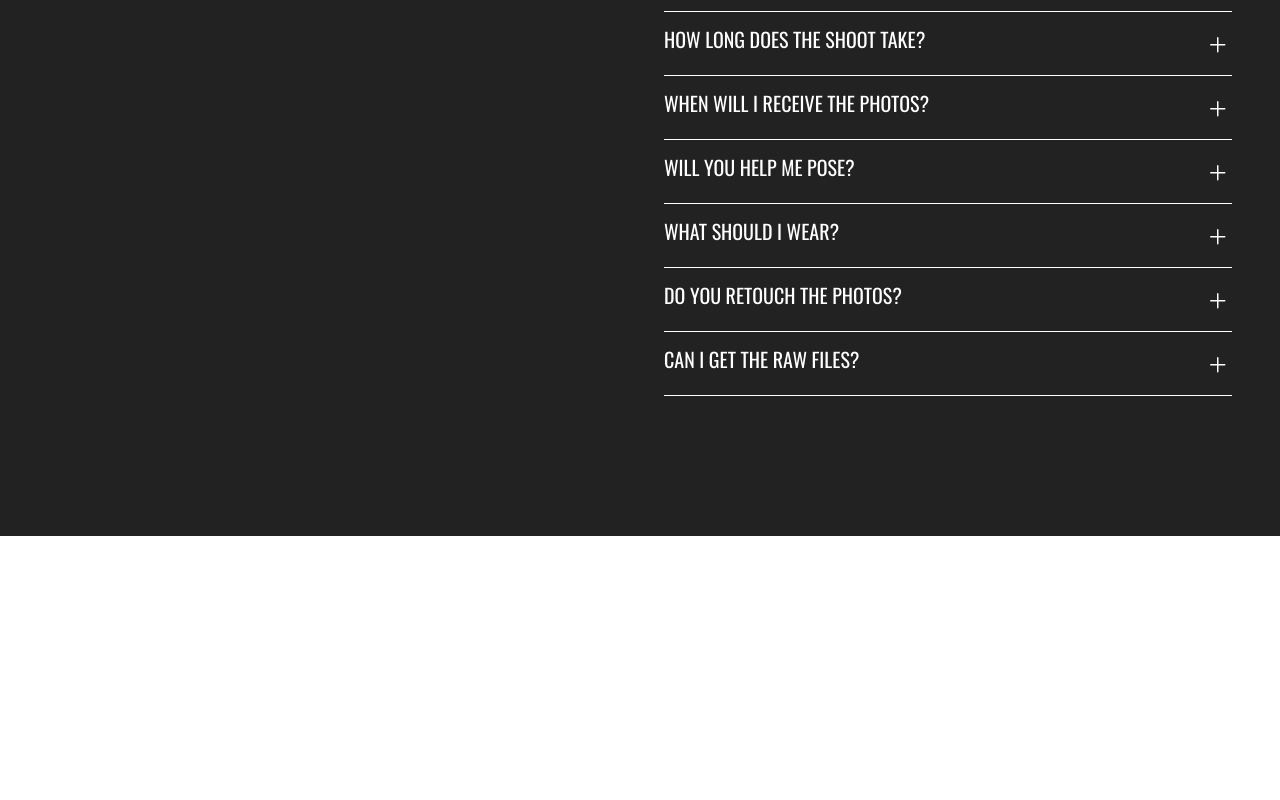
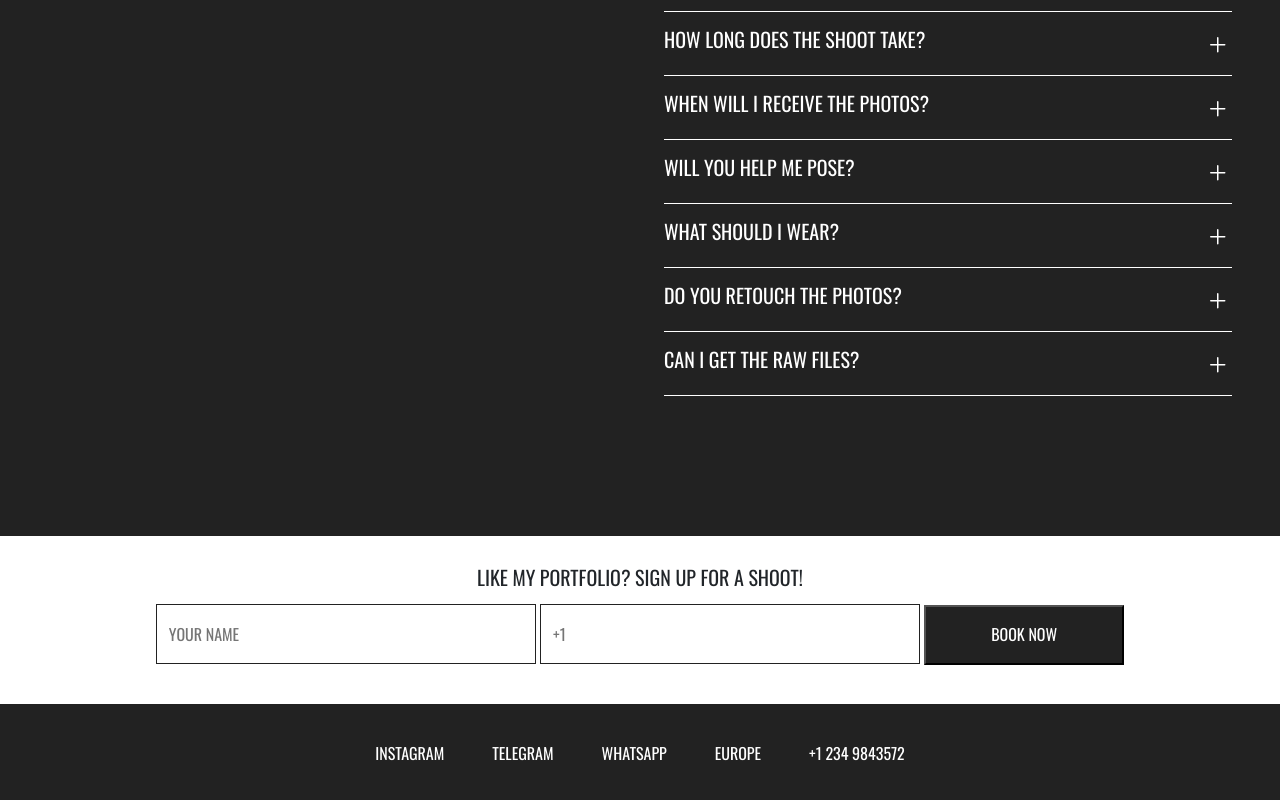
Before and after one commit to PolinaRomanchuk/portfolio, a React (Vite) app: page / in a window 1280 px wide. Shown: the part 3506-4306 px from the top of the page. Before the commit the page ends 4042 px from the top, so only its background shows below. Built offline with nearby package versions, Linux system fonts and the light colour scheme.

Commit message:
feat: create footer

```diff
--- /dev/null
+++ b/src/components/Footer/Connection.tsx
@@ -0,0 +1,48 @@
+import type { ReactElement } from 'react';
+
+const inputStyle = {
+  border: '1px solid #222',
+  padding: '0px 12px',
+  width: '380px',
+  height: '60px',
+  maxWidth: '380px',
+};
+
+const Connection = (): ReactElement => {
+  return (
+    <div
+      className="d-flex justify-content-center align-items-center flex-column gap-3"
+      style={{ height: '168px' }}
+    >
+      <div>
+        <h3 className="h3">Like my portfolio? Sign up for a shoot!</h3>
+      </div>
+      <div>
+        <input
+          style={inputStyle}
+          type="text"
+          placeholder="your name"
+          className="base"
+        />{' '}
+        <input
+          style={inputStyle}
+          type="text"
+          placeholder="+1"
+          className="base"
+        />{' '}
+        <button
+          style={{
+            padding: '0px 20px',
+            width: '200px',
+            height: '60px',
+            minWidth: '200px',
+            background: '#222',
+          }}
+        >
+          <span className="text-light base">book now</span>
+        </button>
+      </div>
+    </div>
+  );
+};
+export default Connection;
--- /dev/null
+++ b/src/components/Footer/Contact.tsx
@@ -0,0 +1,17 @@
+import type { ReactElement } from 'react';
+
+const Contact = (): ReactElement => {
+  return (
+    <div
+      className="bg-secondary text-light w-100 d-flex justify-content-center align-items-center gap-5"
+      style={{ height: '100px' }}
+    >
+      <span className="base">instagram</span>
+      <span className="base">telegram</span>
+      <span className="base">whatsapp</span>
+      <span className="base">Europe</span>
+      <span className="base">+1 234 9843572</span>
+    </div>
+  );
+};
+export default Contact;
--- /dev/null
+++ b/src/components/Footer/Footer.tsx
@@ -0,0 +1,13 @@
+import type { ReactElement } from 'react';
+import Connection from './Connection';
+import Contact from './Contact';
+
+const Footer = (): ReactElement => {
+  return (
+    <footer className="container-xl p-0">
+      <Connection />
+      <Contact />
+    </footer>
+  );
+};
+export default Footer;
--- a/src/components/Home/Home.tsx
+++ b/src/components/Home/Home.tsx
@@ -5,6 +5,7 @@ import About from './About';
 import Portfolio from './Portfolio';
 import Price from './Price';
 import FAQ from './FAQ';
+import Footer from '../Footer/Footer';
 
 const Home = (): ReactElement => {
   return (
@@ -15,6 +16,7 @@ const Home = (): ReactElement => {
       <Portfolio />
       <Price />
       <FAQ />
+      <Footer />
     </>
   );
 };
```
